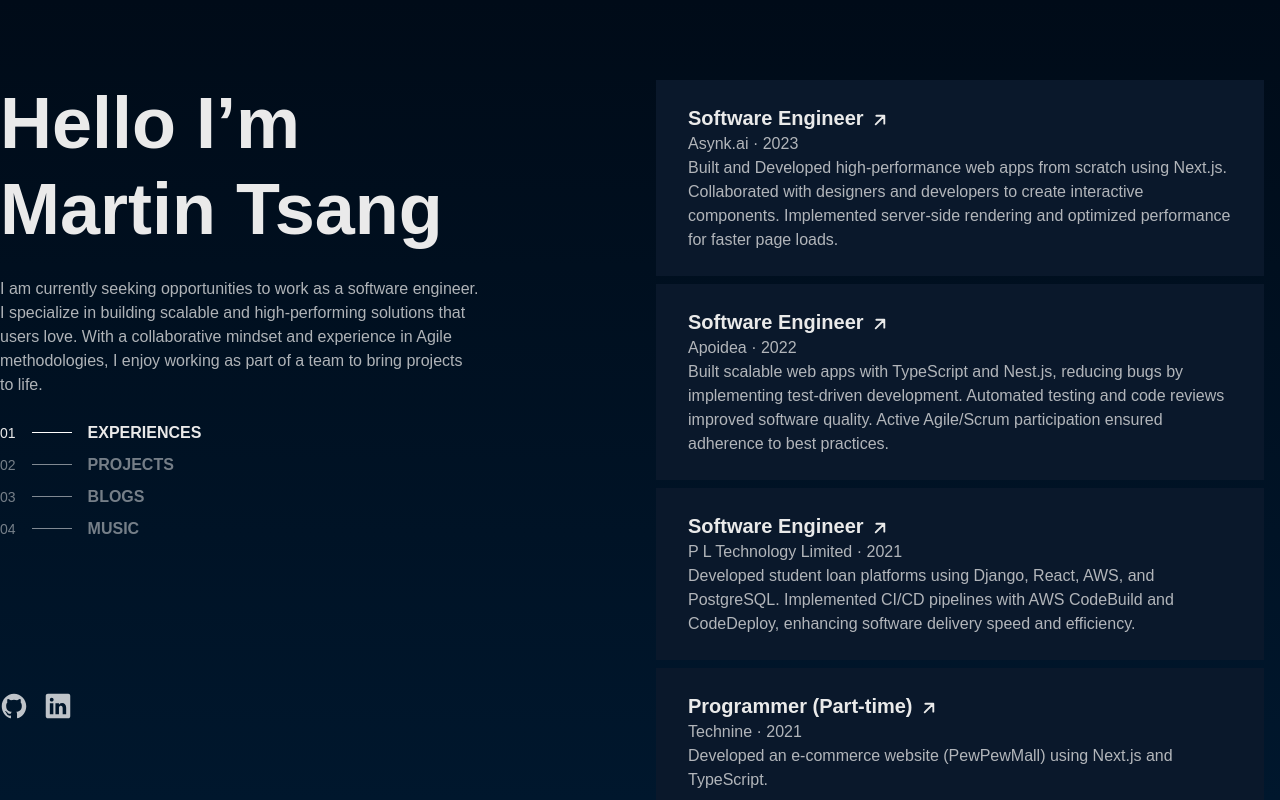
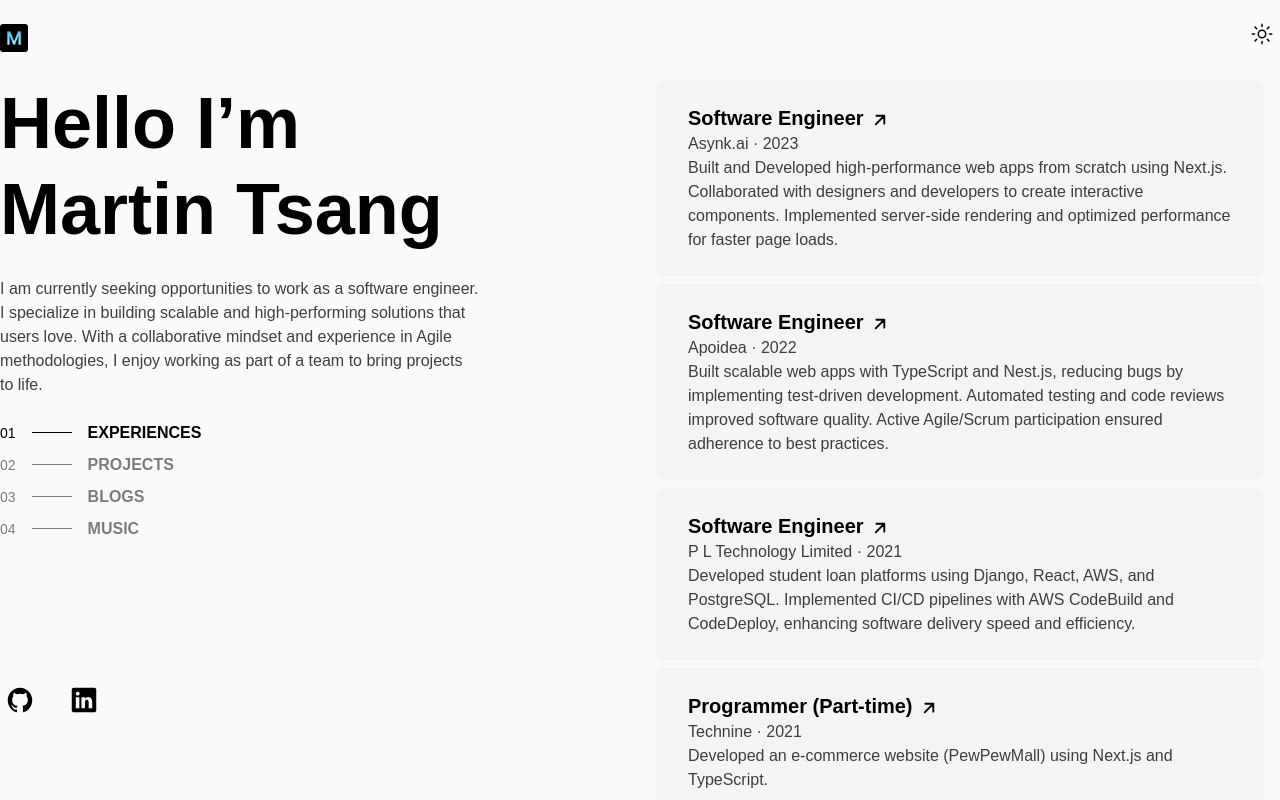
Before and after one commit to marttsang2/martintsang, a Next.js app: page / in a window 1280 px wide. Built offline with nearby package versions, Linux system fonts and the light colour scheme.

Commit message:
add dark mode

```diff
--- a/src/components/Navbar/Navbar.tsx
+++ b/src/components/Navbar/Navbar.tsx
@@ -1,22 +1,16 @@
 import Image from 'next/image'
 import Link from 'next/link'
 import React from 'react'
+import ThemeToggle from '../Toggle/ThemeToggle'
 
 const Navbar = () => {
   return (
-    <nav className='w-full flex justify-center items-center'>
-      <div className='py-4 w-11/12 flex justify-between items-end'>
+    <nav className='fixed top-0 w-full flex justify-center items-center'>
+      <div className='py-4 container flex justify-between items-end'>
         <Link href='/' className='flex items-center'>
-          <Image src="/favicon.png" alt='favicon' width={24} height={24} />
-          <p className='text-2xl font-semibold ml-2'>Martin Tsang</p>
+          <Image src="/favicon.png" alt='favicon' width={28} height={28} />
         </Link>
-        <div className='group group/list transition-all grid grid-cols-5 gap-8'>
-          <Link className='hover:!opacity-100 group-hover/list:opacity-50 text-lg text-white' href='/'>Home</Link>
-          <Link className='hover:!opacity-100 group-hover/list:opacity-50 text-lg text-white' href='/about'>About</Link>
-          <Link className='hover:!opacity-100 group-hover/list:opacity-50 text-lg text-white' href='/blog'>Blog</Link>
-          <Link className='hover:!opacity-100 group-hover/list:opacity-50 text-lg text-white' href='/projects'>Projects</Link>
-          <Link className='hover:!opacity-100 group-hover/list:opacity-50 text-lg text-white' href='/timer'>Timer</Link>
-        </div>
+        <ThemeToggle />
       </div>
     </nav>
   )
--- a/src/components/Section/ExperienceSection.tsx
+++ b/src/components/Section/ExperienceSection.tsx
@@ -56,16 +56,16 @@
               initial={{ opacity: 0, y: -10 }}
               animate={{ opacity: 1, y: 0 }}
               transition={{ duration: 1 * (index / experiences.length)}}
-                        className='py-6 px-8 mb-2 w-full bg-[#0a182b] cursor-pointer'
+              className='group/item py-6 px-8 mb-2 w-full bg-gray-100 hover:bg-gray-200 dark:bg-[#0a182b] cursor-pointer rounded-lg'
               key={experience.company}
             >
-                        <div className='hover:!opacity-100 group-hover:opacity-50 group/item'>
-                            <p className='relative inline-block pr-8 text-xl font-semibold group-hover/item:text-sky-400'>
+              <div className='hover:!opacity-100 group-hover:opacity-50'>
+                <p className='relative inline-block pr-8 text-xl dark:text-gray-50 font-semibold'>
                   {experience.title}
-                                <IoArrowUp size={20} className='absolute ease-in duration-100 top-0 right-0 m-1.5 group-hover/item:m-0 rotate-45' />
+                  <IoArrowUp size={20} className='absolute transition-all ease-in duration-100 top-0 right-0 m-1.5 group-hover/item:m-0 rotate-45' />
                 </p>
-                            <p className='text-md opacity-75'>{experience.company} · {experience.year}</p>
-                            <p className='text-md opacity-75'>{experience.description}</p>
+                <p className='text-md dark:text-gray-50 opacity-75'>{experience.company} · {experience.year}</p>
+                <p className='text-md dark:text-gray-50 opacity-75'>{experience.description}</p>
               </div>
             </motion.div>
           </Link>
--- a/src/components/Section/ProjectSection.tsx
+++ b/src/components/Section/ProjectSection.tsx
@@ -52,16 +52,16 @@
             initial={{ opacity: 0, y: -10 }}
             animate={{ opacity: 1, y: 0 }}
             transition={{ duration: 1.5 * (index / projects.length)}}
-                    className='py-6 px-8 mb-2 w-full bg-[#0a182b] cursor-pointer'
+            className='group/item py-6 px-8 mb-2 w-full bg-gray-100 hover:bg-gray-200 dark:bg-[#0a182b] cursor-pointer rounded-lg'
             key={project.company}
           >
-                    <div className='hover:!opacity-100 group-hover:opacity-50 group/item'>
-                        <p className='relative inline-block pr-8 text-xl font-semibold group-hover/item:text-sky-400'>
+            <div className='hover:!opacity-100 group-hover:opacity-50'>
+              <p className='relative inline-block pr-8 text-xl dark:text-gray-50 font-semibold'>
                 {project.title}
-                            <IoArrowUp size={20} className='absolute ease-in duration-100 top-0 right-0 m-1.5 group-hover/item:m-0 rotate-45' />
+                <IoArrowUp size={20} className='absolute transition-all ease-in duration-100 top-0 right-0 m-1.5 group-hover/item:m-0 rotate-45' />
               </p>
-                        <p className='text-md opacity-75'>{project.company} · {project.date}</p>
-                        <p className='text-md opacity-75'>{project.description}</p>
+              <p className='text-md dark:text-gray-50 opacity-75'>{project.company} · {project.date}</p>
+              <p className='text-md dark:text-gray-50 opacity-75'>{project.description}</p>
             </div>
           </motion.div>
         ))
--- /dev/null
+++ b/src/components/Toggle/ThemeToggle.tsx
@@ -0,0 +1,17 @@
+// components/ThemeToggle.js
+import { toggleTheme } from "@/utils/themeToggle";
+import { IoMoonOutline, IoSunnyOutline } from "react-icons/io5";
+
+function ThemeToggle() {
+  return (
+    <label className="relative p-1.5 hover:bg-gray-200 dark:hover:bg-gray-600 rounded-md inline-flex items-center cursor-pointer">
+      <input  onClick={toggleTheme} type="checkbox" value="" className="sr-only peer" />
+      <div className="relative">
+        <IoSunnyOutline size={24} className='absolute top-0 visible dark:invisible' />
+        <IoMoonOutline size={24} color='white' className='invisible dark:visible' />
+      </div>
+    </label>
+  );
+}
+
+export default ThemeToggle;
--- a/src/pages/_app.tsx
+++ b/src/pages/_app.tsx
@@ -1,10 +1,12 @@
+import Navbar from '@/components/Navbar/Navbar'
 import '@/styles/globals.css'
 import type { AppProps } from 'next/app'
 
 export default function App({ Component, pageProps }: AppProps) {
   return (
-    <>
+    <div className='bg-slate-50 dark:bg-slate-800'>
+      <Navbar/>
       <Component {...pageProps} />
-    </>
+    </div>
   )
 }
--- a/src/pages/_document.tsx
+++ b/src/pages/_document.tsx
@@ -3,7 +3,9 @@
 export default function Document() {
   return (
     <Html lang="en">
-      <Head title='Martin Tsang' />
+      <Head>
+        <title>Martin Tsang</title>
+      </Head>
       <body>
         <Main />
         <NextScript />
--- a/src/pages/index.tsx
+++ b/src/pages/index.tsx
@@ -22,9 +22,9 @@
     <li
       className={`my-2 group/item flex items-center hover:!opacity-100 cursor-pointer ${title === section ? 'opacity-100' : 'opacity-50'}`}
       onClick={() => setSection(title)}>
-      <p className='text-sm'>{String(order).padStart(2, '0')}</p>
-      <div className='mx-4 transition-all w-[40px] group-hover/item:w-[80px] h-[1px] bg-white'></div>
-      <p className='text-md font-semibold'>{title}</p>
+      <p className='text-sm dark:text-white'>{String(order).padStart(2, '0')}</p>
+      <div className='mx-4 transition-all w-[40px] group-hover/item:w-[80px] h-[1px] bg-black dark:bg-white'></div>
+      <p className='text-md dark:text-white font-semibold'>{title}</p>
     </li>
   )
 
@@ -32,12 +32,12 @@
     <Container maxWidth='lg'>
       <div className='h-screen flex pt-20 lg:grid lg:grid-cols-2'>
         <div>
-          <p className='mb-6 text-7xl font-semibold leading-[1.2]'>
+          <p className='mb-6 text-7xl dark:text-white font-semibold leading-[1.2]'>
             {`Hello I’m`}
             <br/>
             Martin Tsang
           </p>
-          <p className='mb-6 w-[480px] opacity-75 leading-[1.5]'>
+          <p className='mb-6 w-[480px] dark:text-white opacity-75 leading-[1.5]'>
             {`I am currently seeking opportunities to work as a software engineer.
             I specialize in building scalable and high-performing solutions that users love. With a collaborative mindset and experience in Agile methodologies, I enjoy working as part of a team to bring projects to life.`}
           </p>
@@ -48,19 +48,19 @@
             <ListItem order={4} title='MUSIC' />
           </ul>
           <div className='absolute bottom-20 flex items-center mt-6'>
-            <Link href="https://github.com/marttsang2" className='relative flex items-center mr-4 opacity-75 hover:opacity-100'>
-              <IoLogoGithub color='white' size={28} />
+            <Link href="https://github.com/marttsang2" className='relative flex items-center mr-6 p-1.5 hover:bg-gray-200 dark:hover:bg-gray-600 rounded-md'>
+              <IoLogoGithub size={28} className='dark:text-gray-50' />
             </Link>
-            <Link href="https://www.linkedin.com/in/marttsang2/" className='relative flex items-center mr-4 opacity-75 hover:opacity-100'>
-              <IoLogoLinkedin color='white' size={28} />
+            <Link href="https://www.linkedin.com/in/marttsang2/" className='relative flex items-center mr-4 p-1.5 hover:bg-gray-200 dark:hover:bg-gray-600 rounded-md'>
+              <IoLogoLinkedin size={28} className='dark:text-gray-50' />
             </Link>
           </div>
         </div>
         <div className='px-4 h-full overflow-y-auto'>
-            {section === 'PROJECTS' && <ProjectSection />}
-            {section === 'EXPERIENCES' && <ExperienceSection />}
-            {section === 'BLOGS' && <div>Blogs</div>}
-            {section === 'MUSIC' && <MusicSection />}
+          {section === 'PROJECTS' && <ProjectSection />}
+          {section === 'EXPERIENCES' && <ExperienceSection />}
+          {section === 'BLOGS' && <div>Blogs</div>}
+          {section === 'MUSIC' && <MusicSection />}
         </div>
       </div>
     </Container>
--- a/src/styles/globals.css
+++ b/src/styles/globals.css
@@ -4,6 +4,7 @@
 
 * {
   font-family: 'Raleway', sans-serif;
+  transition: background-color 0.2s ease;
 }
 
 /* width */
@@ -31,25 +32,3 @@
   --background-start-rgb: 0, 11, 24;
   --background-end-rgb: 0, 23, 45;
 }
-
-@media (prefers-color-scheme: dark) {
-  /* :root {
-    --foreground-rgb: 255, 255, 255;
-    --background-start-rgb: 0, 0, 0;
-    --background-end-rgb: 0, 0, 0;
-  } */
-}
-
-p {
-  color: #EAEAEA;
-}
-
-body {
-  color: rgb(var(--foreground-rgb));
-  background: linear-gradient(
-      to bottom,
-      transparent,
-      rgb(var(--background-end-rgb))
-    )
-    rgb(var(--background-start-rgb));
-}
--- /dev/null
+++ b/src/utils/themeToggle.ts
@@ -0,0 +1,3 @@
+export function toggleTheme() {
+  document.body.classList.toggle('dark');
+}
--- a/tailwind.config.ts
+++ b/tailwind.config.ts
@@ -1,6 +1,7 @@
 import type { Config } from 'tailwindcss'
 
 const config: Config = {
+  darkMode: 'class',
   content: [
     './src/pages/**/*.{js,ts,jsx,tsx,mdx}',
     './src/components/**/*.{js,ts,jsx,tsx,mdx}',
```
Also changed, not shown: .eslintrc.json. Lines whose indentation alone changed are shown as unchanged.
